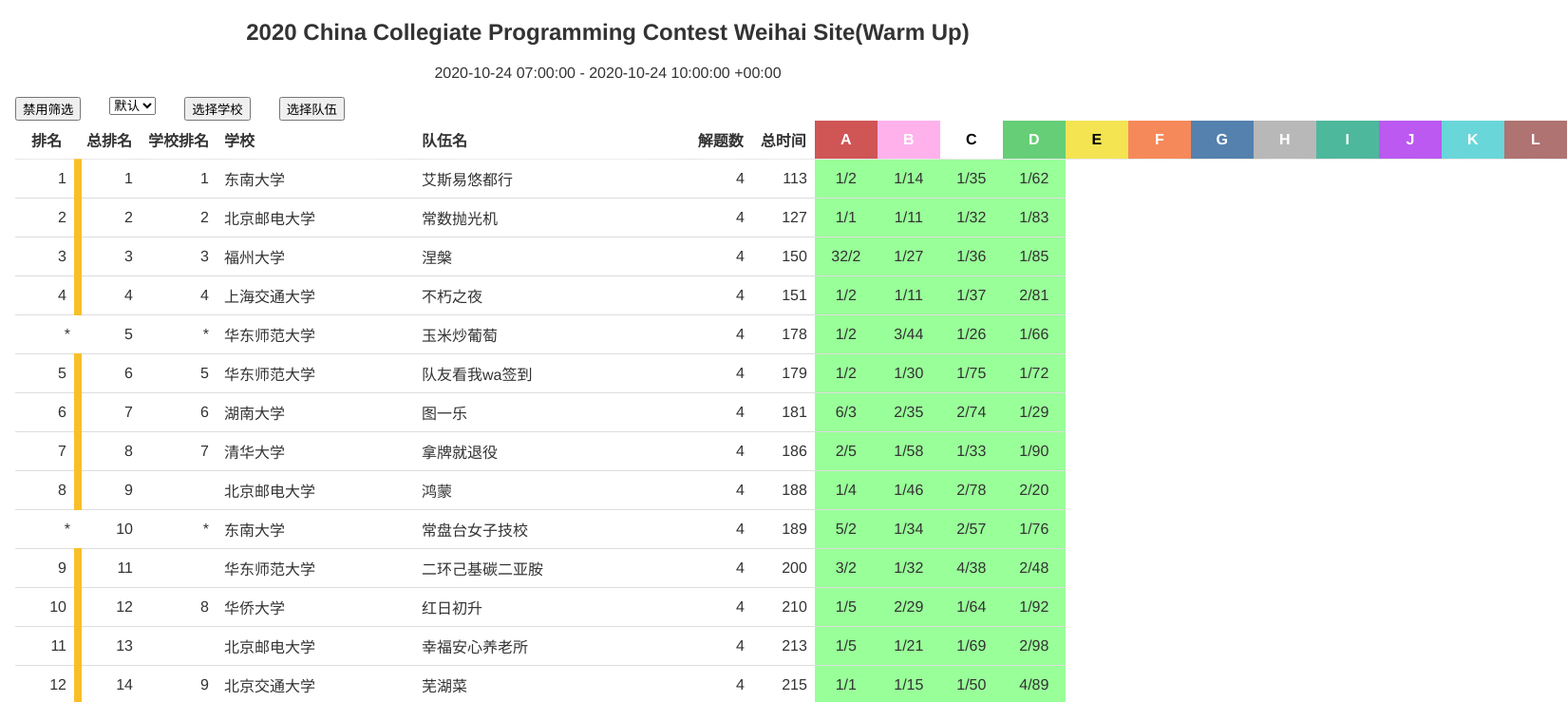
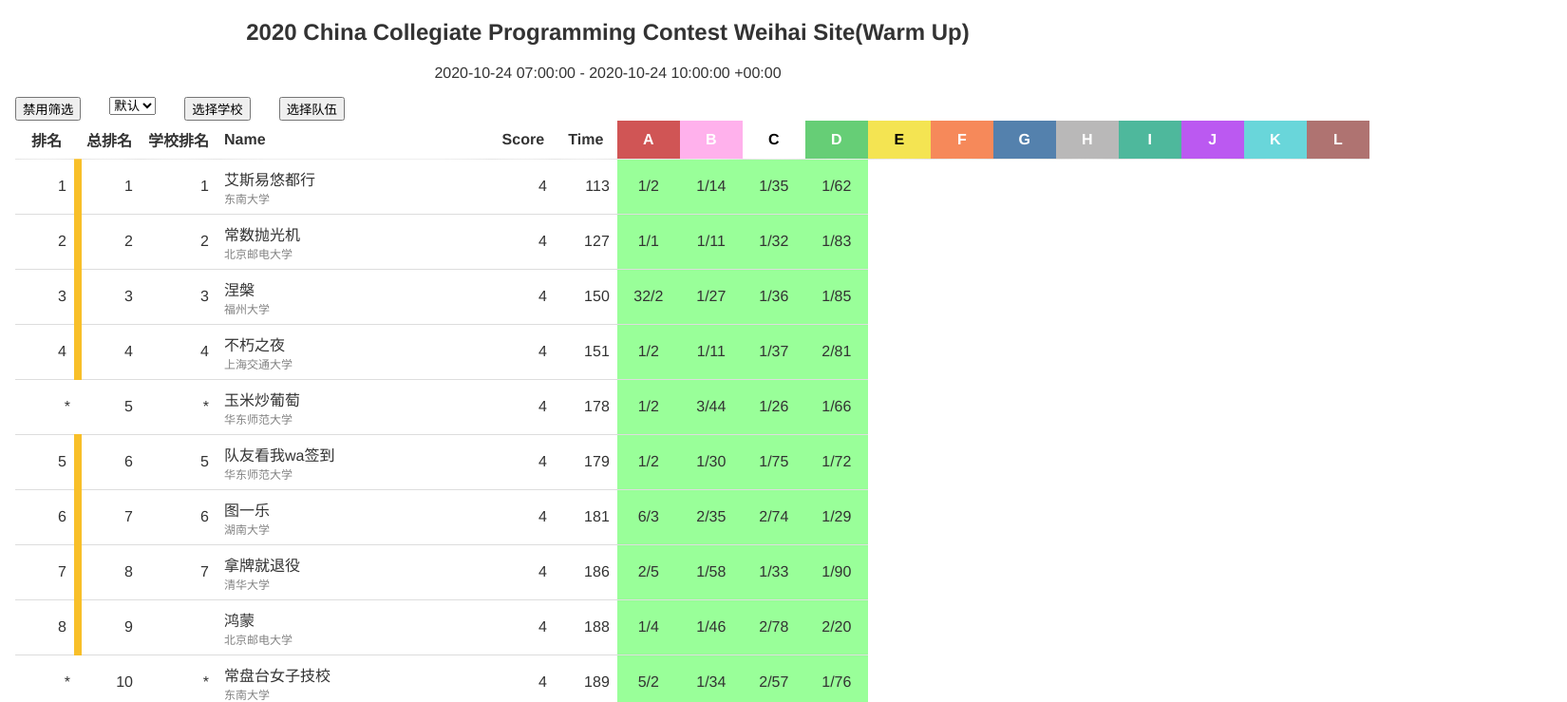
Before and after one commit to algoux/standard-ranklist-renderer, a React app: page / in a window 1280 px wide. Shown: the top 739 px of the page at 95% size, 1650 px wide, since content can reach past the window. Built offline with nearby package versions, Linux system fonts and the light colour scheme.

Commit message:
U: ranklist table display style

```diff
--- a/src/Ranklist.less
+++ b/src/Ranklist.less
@@ -204,6 +204,11 @@
         padding: 8px;
         border-bottom: 1px solid #ddd;
         vertical-align: middle;
+        .user-second-name {
+          margin: 0;
+          font-size: 12px;
+          color: rgb(130, 130, 130);
+        }
       }
     }
   }
--- a/src/Ranklist.tsx
+++ b/src/Ranklist.tsx
@@ -74,7 +74,7 @@ export default class Ranklist extends React.Component<RanklistProps, State> {
   UNSAFE_componentWillReceiveProps(np: RanklistProps): void {
     const p = this.props;
     if (!_.isEqual(p.data, np.data)) {
-      console.log('componentWillReceiveProp', JSON.stringify(np.data));
+      // console.log('componentWillReceiveProp', JSON.stringify(np.data));
       this.preCheckData(np.data);
       this.setState({
         rows: np.data.rows,
@@ -86,7 +86,7 @@ export default class Ranklist extends React.Component<RanklistProps, State> {
 
   preCheckData(data: any): void {
     try {
-      console.log('preCheckData', JSON.stringify(data));
+      // console.log('preCheckData', JSON.stringify(data));
       ranklistChecker.check(data);
     } catch (e) {
       throw new Error('Ranklist Data Check ' + e.toString());
@@ -256,6 +256,7 @@ export default class Ranklist extends React.Component<RanklistProps, State> {
     }
     return <td className={classnames('-text-left -nowrap marker-bg', className)} style={bodyStyle} title={bodyLabel}>
       {this.renderUserName(user)}
+      {user.organization && <p className="user-second-name">{user.organization}</p>}
     </td>
   }
 
@@ -293,7 +294,7 @@ export default class Ranklist extends React.Component<RanklistProps, State> {
   render() {
     const { data } = this.props;
     const { rows } = this.state;
-    console.log('render', JSON.stringify(rows));
+    // console.log('render', JSON.stringify(rows));
     const { type, version, contest, problems, series, sorter, _now, markers } = data;
     if (type !== 'general') {
       return <div>Ranklist type "{type}" is not supported</div>
@@ -321,17 +322,17 @@ export default class Ranklist extends React.Component<RanklistProps, State> {
           <thead>
             <tr>
               {series.map(s => <th key={s.title} className="-nowrap">{s.title}</th>)}
-              {hasOrganization && <th className="-text-left -nowrap">学校</th>}
-              <th className="-text-left -nowrap">队伍名</th>
-              <th className="-nowrap">解题数</th>
-              <th className="-nowrap">总时间</th>
+              {/* {hasOrganization && <th className="-text-left -nowrap">学校</th>} */}
+              <th className="-text-left -nowrap">Name</th>
+              <th className="-nowrap">Score</th>
+              <th className="-nowrap">Time</th>
               {problems.map((p, index) => this.renderSingleProblemHeader(p, index))}
             </tr>
           </thead>
           <tbody>
             {rows.map(r => <tr key={r.user.id || r.user.name}>
               {r.ranks.map((rk, index) => this.renderSingleSeriesBody(rk, series[index], r))}
-              {hasOrganization && <td className="-text-left -nowrap">{r.user.organization}</td>}
+              {/* {hasOrganization && <td className="-text-left -nowrap">{r.user.organization}</td>} */}
               {this.renderUserBody(r.user)}
               <td className="-text-right -nowrap">{r.score.value}</td>
               <td className="-text-right -nowrap">{r.score.time ? this.formatTimeDuration(r.score.time, 'min', Math.floor) : '-'}</td>
```
